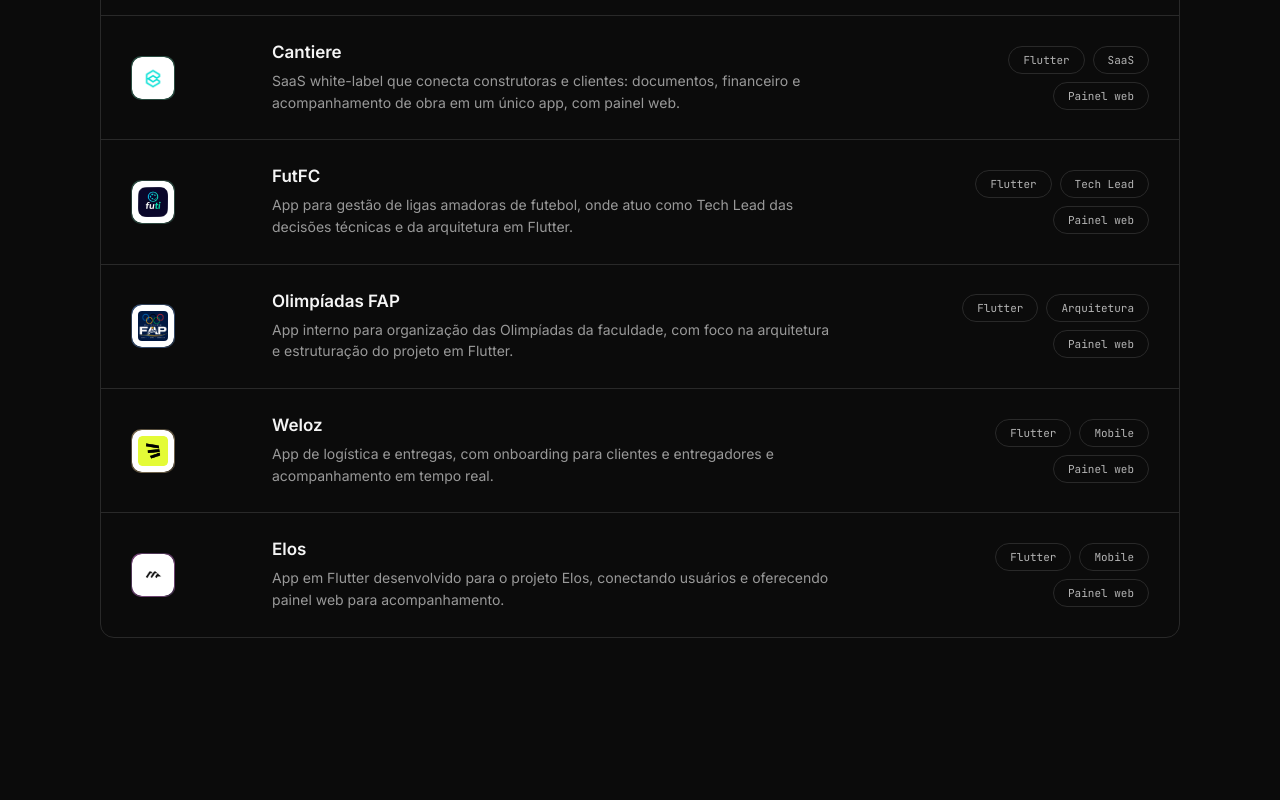
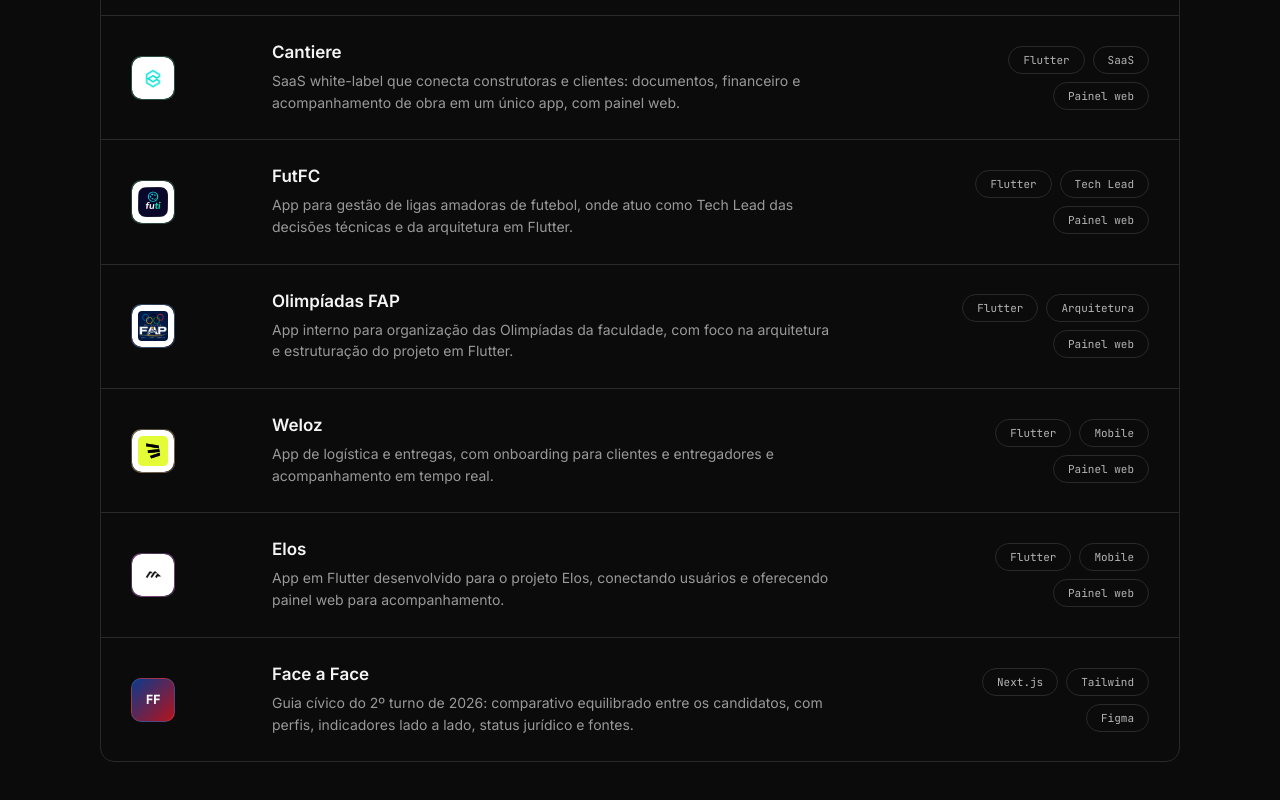
Before and after one commit to dutrathiagodev/portifolio, a Next.js app: page /projetos in a window 1280 px wide. Shown: the part 426-1226 px from the top of the page. Before the commit the page ends 1164 px from the top, so only its background shows below. Built offline with nearby package versions, Linux system fonts and the light colour scheme.

Commit message:
feat: adiciona projeto Face a Face à lista de projetos

```diff
--- a/src/content/projetos.ts
+++ b/src/content/projetos.ts
@@ -64,5 +64,14 @@ export const projectsContent: ProjectsContent = {
       tone: "elos",
       tags: ["Flutter", "Mobile", "Painel web"],
     },
+    {
+      name: "Face a Face",
+      href: "https://dutrathiagodev.github.io/landing-page-face-a-face/",
+      description:
+        "Guia cívico do 2º turno de 2026: comparativo equilibrado entre os candidatos, com perfis, indicadores lado a lado, status jurídico e fontes.",
+      initials: "FF",
+      tone: "faceaface",
+      tags: ["Next.js", "Tailwind", "Figma"],
+    },
   ],
 };
```
